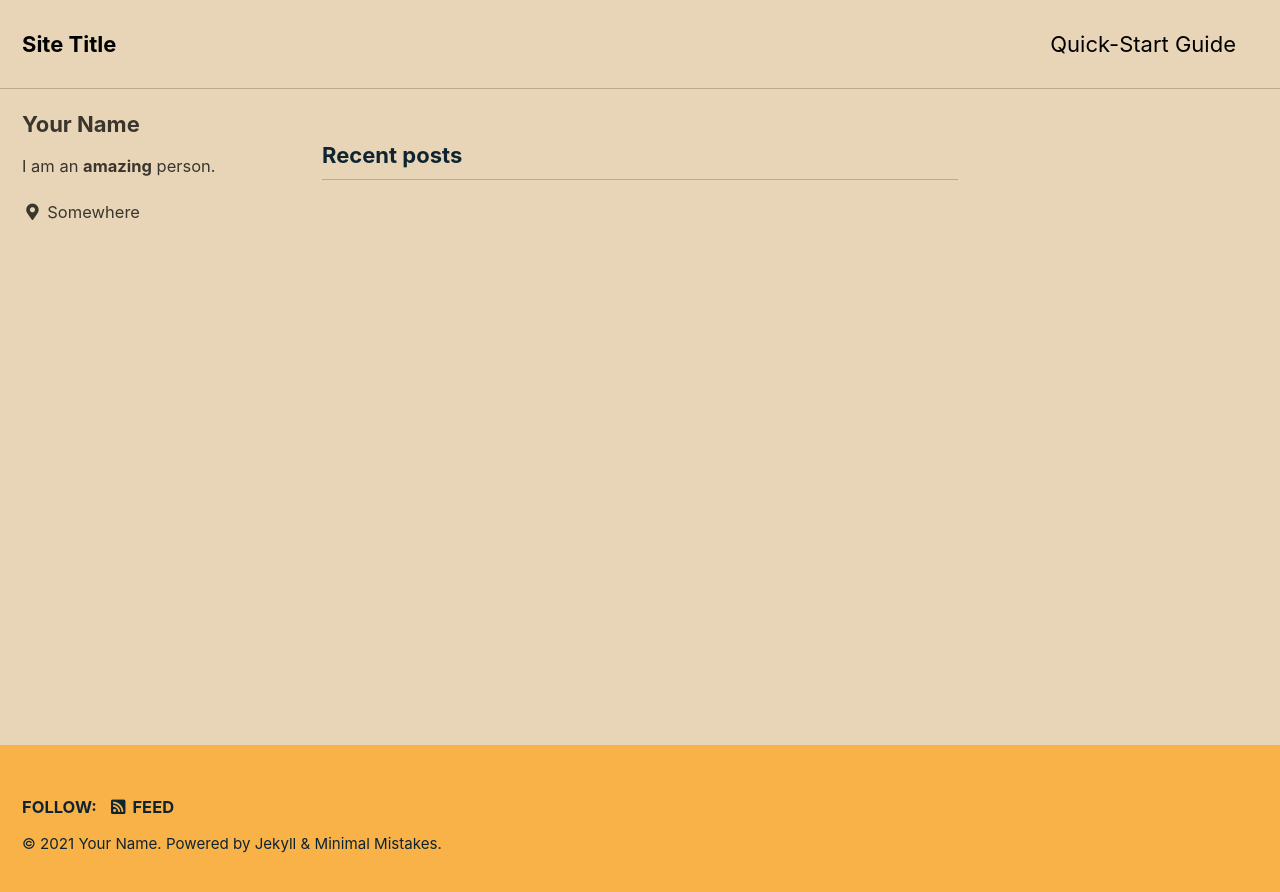
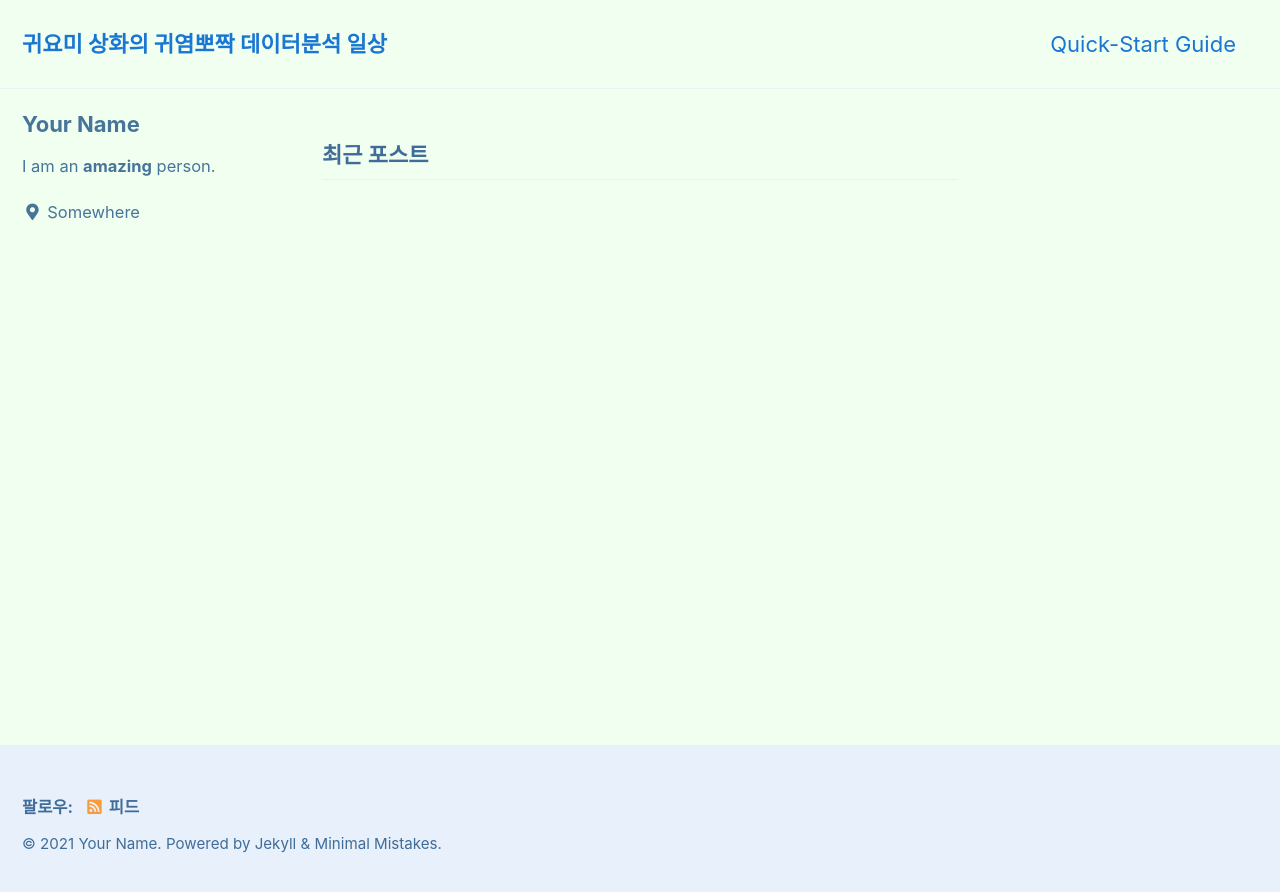
Before and after one commit to kshway/kshway.github.io, a Jekyll site: the page built from index.html, in a window 1280 px wide. Shown: the top 892 px of the page. Built offline with Jekyll 4.4.1, drawn with Linux system fonts in a browser that asks for light colours; cached includes are drawn as plain includes; the list of posts is cut into pages by our own code.

Commit message:
Update _config.yml

```diff
--- a/_config.yml
+++ b/_config.yml
@@ -12,12 +12,12 @@
 
 # theme                  : "minimal-mistakes-jekyll"
 # remote_theme           : "mmistakes/minimal-mistakes"
-minimal_mistakes_skin    : "sunrise"
+minimal_mistakes_skin    : "aqua"
  #"default" # "air", "aqua", "contrast", "dark", "dirt", "neon", "mint", "plum", "sunrise"
 
 # Site Settings
-locale                   : "en-US"
-title                    : "Site Title"
+locale                   : "ko-KR"
+title                    : "귀요미 상화의 귀염뽀짝 데이터분석 일상"
 title_separator          : "-"
 subtitle                 : # site tagline that appears below site title in masthead
 name                     : "Your Name"
```
